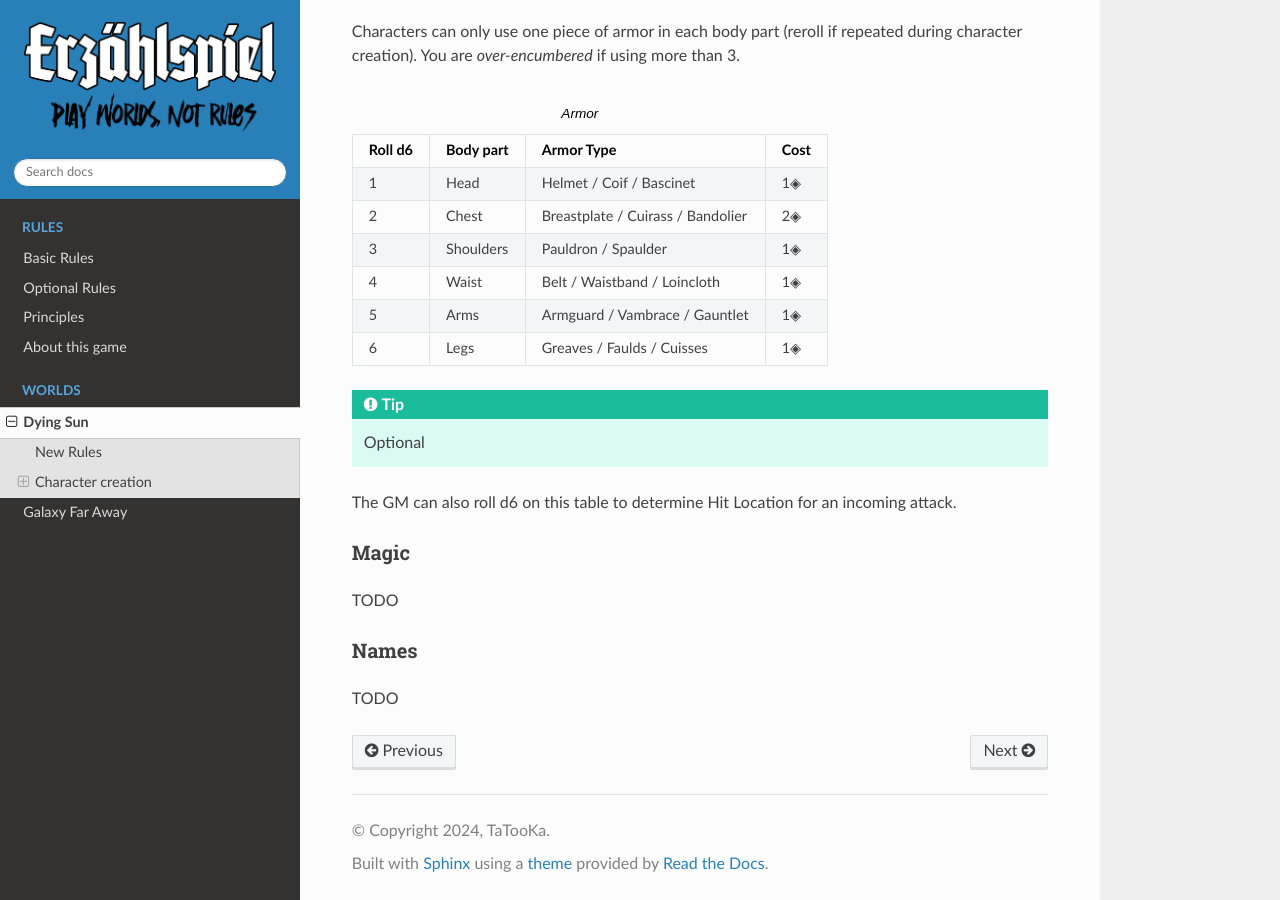
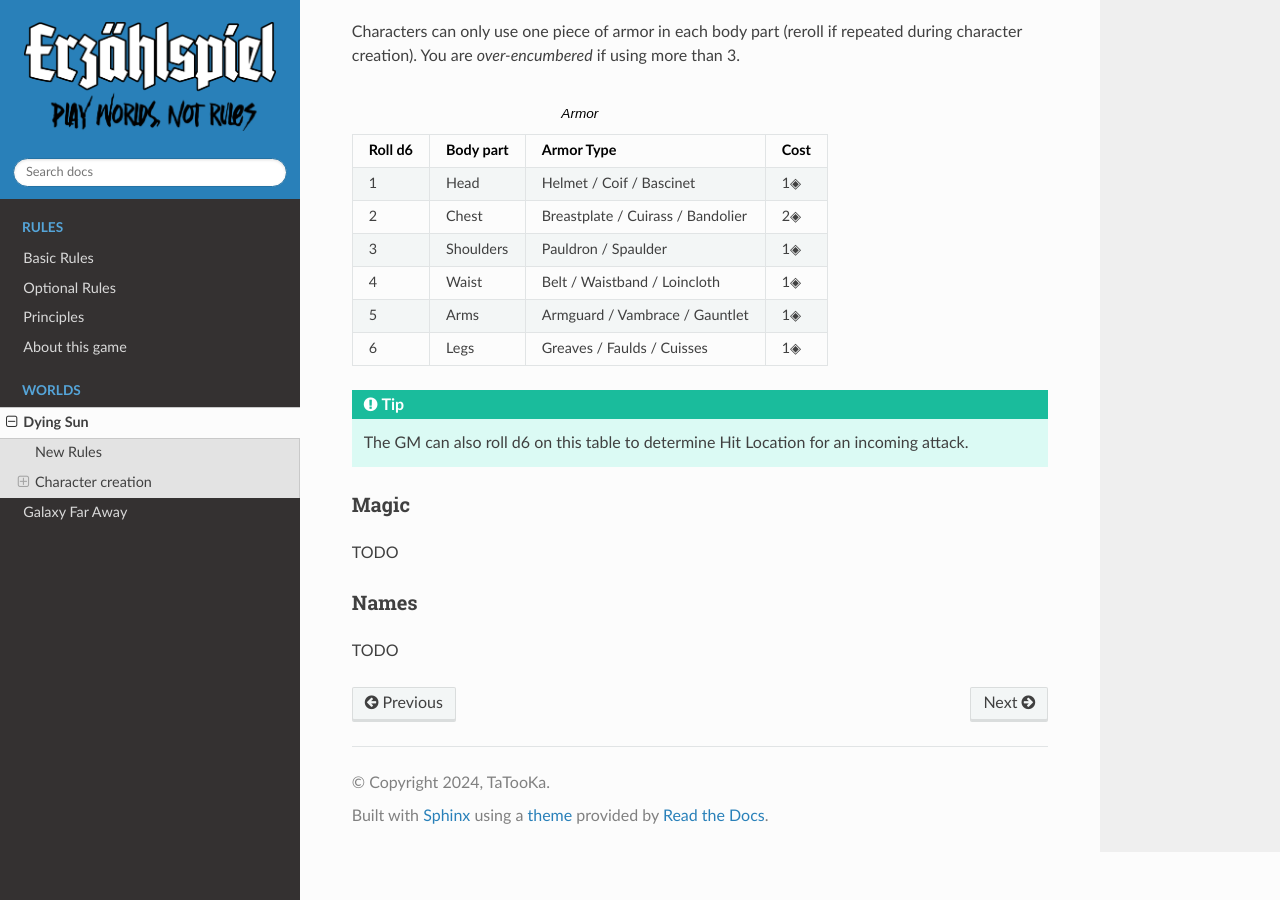
Before and after one commit to TaTooKa/froth, a Sphinx documentation site: the page built from docs/source/pages/dyingsun.rst, in a window 1280 px wide and 900 px high, scrolled down 3872 px. Built offline with Sphinx 7.4.7 and the Read the Docs theme 3.1.0, drawn with Linux system fonts in a browser that asks for light colours.

Commit message:
change admonition to tip.

```diff
--- a/docs/source/pages/dyingsun.rst
+++ b/docs/source/pages/dyingsun.rst
@@ -208,9 +208,7 @@ Characters can only use one piece of armor in each body part (reroll if repeated
      - Greaves / Faulds / Cuisses
      - 1◈
 
-.. tip:: Optional
-
-The GM can also roll d6 on this table to determine Hit Location for an incoming attack.
+.. tip:: The GM can also roll d6 on this table to determine Hit Location for an incoming attack.
 
 Magic
 ~~~~~
```
